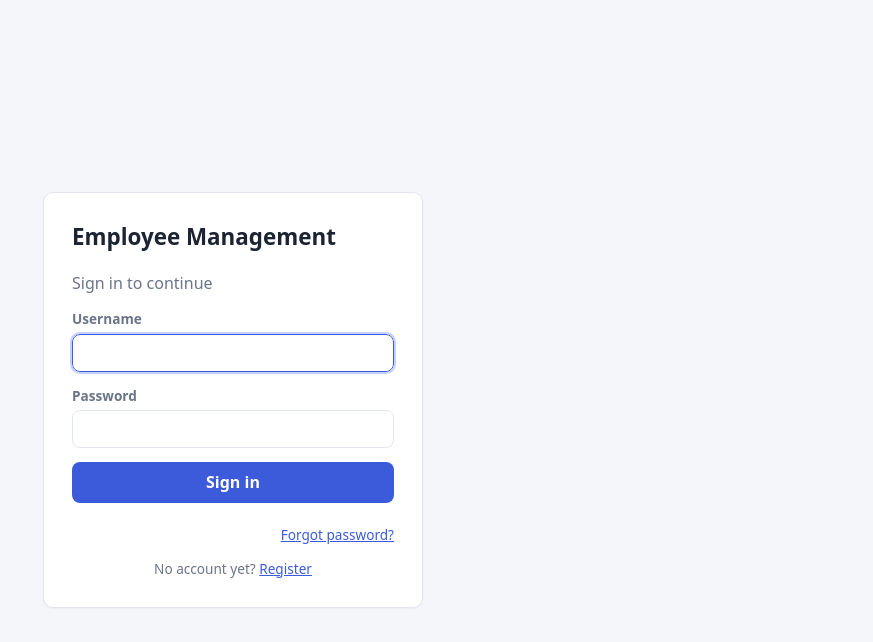
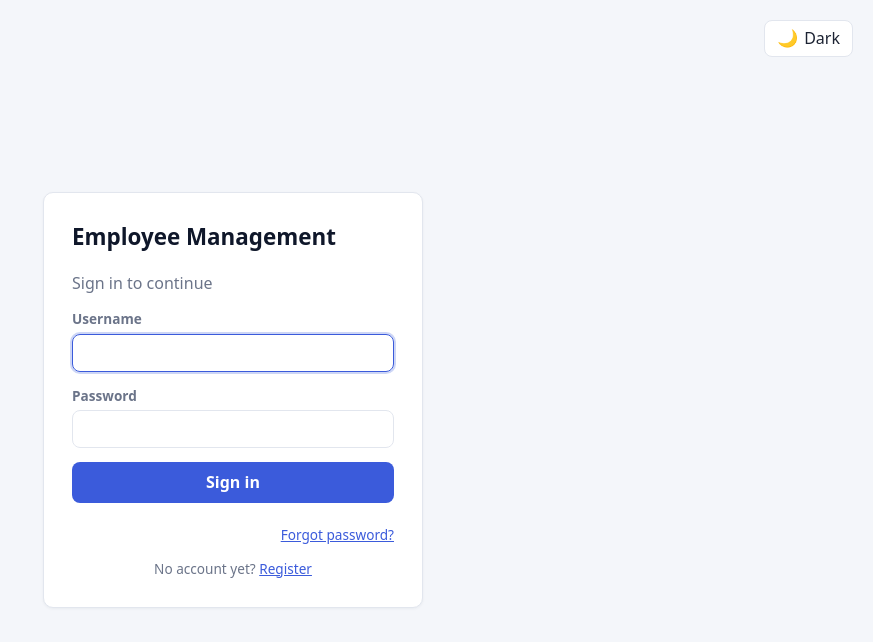
Before and after one commit to ShadowV3N0M/Employee_API, a React (Vite) app in the folder frontend/: page /login in a window 1280 px wide. Shown: the top 642 px of the page, without its empty margins (407-1280 px from the left). Built offline with nearby package versions, Linux system fonts and the light colour scheme; no server answers.

Commit message:
feat: implement dark/light theme system with theme toggle component

```diff
--- a/frontend/src/components/EmployeeDetailModal.jsx
+++ b/frontend/src/components/EmployeeDetailModal.jsx
@@ -97,7 +97,7 @@ export default function EmployeeDetailModal({
             display: "grid",
             gridTemplateColumns: "1fr 1fr",
             gap: "12px",
-            background: "#fff",
+            background: "var(--surface)",
             border: "1px solid var(--border)",
             borderRadius: "8px",
             padding: "14px"
@@ -134,7 +134,7 @@ export default function EmployeeDetailModal({
               display: "grid",
               gridTemplateColumns: "1fr 1fr",
               gap: "12px",
-              background: "#fff",
+              background: "var(--surface)",
               border: "1px solid var(--border)",
               borderRadius: "8px",
               padding: "14px"
@@ -174,7 +174,7 @@ export default function EmployeeDetailModal({
         ) : (
           /* Limited view confidentiality notice for standard users */
           <div style={{
-            background: "#f8fafc",
+            background: "var(--surface-alt)",
             border: "1px dashed var(--border)",
             borderRadius: "8px",
             padding: "14px",
--- a/frontend/src/components/Layout.jsx
+++ b/frontend/src/components/Layout.jsx
@@ -1,5 +1,6 @@
 import { NavLink, Outlet } from "react-router-dom";
 import { useAuth } from "../auth";
+import ThemeToggle from "./ThemeToggle";
 
 export default function Layout() {
   const { user, logout } = useAuth();
@@ -17,6 +18,7 @@ export default function Layout() {
           </nav>
 
           <div className="who">
+            <ThemeToggle />
             <span>{user.username}</span>
             <span className={`badge role-${user.role}`}>{user.role}</span>
             <button className="btn ghost" onClick={logout}>Log out</button>
--- /dev/null
+++ b/frontend/src/components/ThemeToggle.jsx
@@ -0,0 +1,28 @@
+import { useTheme } from "../theme";
+
+export default function ThemeToggle({ className = "", showLabel = true }) {
+  const { theme, toggleTheme } = useTheme();
+  const isDark = theme === "dark";
+
+  return (
+    <button
+      type="button"
+      className={`btn ghost theme-toggle-btn ${className}`}
+      onClick={toggleTheme}
+      title={`Switch to ${isDark ? "Light" : "Dark"} Mode`}
+      aria-label={`Switch to ${isDark ? "Light" : "Dark"} Mode`}
+      style={{
+        display: "inline-flex",
+        alignItems: "center",
+        gap: "6px",
+        cursor: "pointer",
+        padding: "6px 12px",
+        fontWeight: "500",
+        userSelect: "none",
+      }}
+    >
+      <span style={{ fontSize: "1.05rem", lineHeight: 1 }}>{isDark ? "☀️" : "🌙"}</span>
+      {showLabel && <span>{isDark ? "Light" : "Dark"}</span>}
+    </button>
+  );
+}
--- a/frontend/src/main.jsx
+++ b/frontend/src/main.jsx
@@ -3,14 +3,17 @@ import ReactDOM from "react-dom/client";
 import { BrowserRouter } from "react-router-dom";
 import App from "./App";
 import { AuthProvider } from "./auth";
+import { ThemeProvider } from "./theme";
 import "./styles.css";
 
 ReactDOM.createRoot(document.getElementById("root")).render(
   <React.StrictMode>
     <BrowserRouter>
-      <AuthProvider>
-        <App />
-      </AuthProvider>
+      <ThemeProvider>
+        <AuthProvider>
+          <App />
+        </AuthProvider>
+      </ThemeProvider>
     </BrowserRouter>
   </React.StrictMode>
 );
--- a/frontend/src/pages/Login.jsx
+++ b/frontend/src/pages/Login.jsx
@@ -2,6 +2,7 @@ import { useState } from "react";
 import { Navigate, useNavigate } from "react-router-dom";
 import { api } from "../api";
 import { useAuth } from "../auth";
+import ThemeToggle from "../components/ThemeToggle";
 
 export default function Login() {
   const { user, signIn } = useAuth();
@@ -50,6 +51,9 @@ export default function Login() {
 
   return (
     <div className="login-wrap">
+      <div style={{ position: "absolute", top: "20px", right: "20px" }}>
+        <ThemeToggle />
+      </div>
       <form className="card login-card" onSubmit={handleSubmit}>
         <h1>Employee Management</h1>
         <p className="muted">
--- a/frontend/src/styles.css
+++ b/frontend/src/styles.css
@@ -1,14 +1,121 @@
-:root {
+:root,
+[data-theme="light"] {
   --bg: #f4f6fa;
   --surface: #ffffff;
+  --surface-alt: #f8fafc;
   --border: #e2e6ee;
   --text: #1c2333;
+  --text-heading: #0f172a;
   --muted: #6b7489;
   --primary: #3b5bdb;
   --primary-dark: #2f49b5;
+  --primary-light: #e7ecff;
   --danger: #d6336c;
+  --danger-text: #a61e4d;
+  --danger-bg: #fff0f3;
+  --danger-border: #f7c6d3;
   --ok: #2b8a3e;
+  --ok-text: #22692f;
+  --ok-bg: #ebfbee;
+  --ok-border: #c2ebc9;
   --radius: 10px;
+  --th-bg: #fafbfd;
+  --row-hover: #fafbff;
+  --row-hover-active: #f0f4ff;
+  --input-bg: #ffffff;
+  --focus-ring: rgba(59, 91, 219, 0.25);
+  --code-bg: #eef1f7;
+  --shadow: 0 1px 3px rgba(20, 30, 60, 0.05);
+  --modal-shadow: 0 20px 50px rgba(0, 0, 0, 0.25);
+  --overlay-bg: rgba(15, 20, 40, 0.45);
+  --badge-bg: #eef1f7;
+  --badge-role-admin-bg: #ffe8ef;
+  --badge-role-admin-text: #d6336c;
+  --badge-role-manager-bg: #fff3d6;
+  --badge-role-manager-text: #b7791f;
+  --badge-role-user-bg: #e7ecff;
+  --badge-role-user-text: #3b5bdb;
+  color-scheme: light;
+}
+
+[data-theme="dark"] {
+  --bg: #0b1120;
+  --surface: #1e293b;
+  --surface-alt: #162032;
+  --border: #334155;
+  --text: #e2e8f0;
+  --text-heading: #f8fafc;
+  --muted: #94a3b8;
+  --primary: #4c6ef5;
+  --primary-dark: #3b5bdb;
+  --primary-light: rgba(76, 110, 245, 0.2);
+  --danger: #f783ac;
+  --danger-text: #faa2c1;
+  --danger-bg: rgba(214, 51, 108, 0.16);
+  --danger-border: rgba(214, 51, 108, 0.35);
+  --ok: #51cf66;
+  --ok-text: #69db7c;
+  --ok-bg: rgba(43, 138, 62, 0.18);
+  --ok-border: rgba(43, 138, 62, 0.35);
+  --radius: 10px;
+  --th-bg: #141f32;
+  --row-hover: #243247;
+  --row-hover-active: #283952;
+  --input-bg: #131d2e;
+  --focus-ring: rgba(76, 110, 245, 0.45);
+  --code-bg: #2d3748;
+  --shadow: 0 2px 6px rgba(0, 0, 0, 0.45);
+  --modal-shadow: 0 24px 60px rgba(0, 0, 0, 0.75);
+  --overlay-bg: rgba(0, 0, 0, 0.75);
+  --badge-bg: #283548;
+  --badge-role-admin-bg: rgba(214, 51, 108, 0.2);
+  --badge-role-admin-text: #faa2c1;
+  --badge-role-manager-bg: rgba(245, 159, 0, 0.2);
+  --badge-role-manager-text: #ffd43b;
+  --badge-role-user-bg: rgba(76, 110, 245, 0.2);
+  --badge-role-user-text: #91a7ff;
+  color-scheme: dark;
+}
+
+@media (prefers-color-scheme: dark) {
+  :root:not([data-theme="light"]) {
+    --bg: #0b1120;
+    --surface: #1e293b;
+    --surface-alt: #162032;
+    --border: #334155;
+    --text: #e2e8f0;
+    --text-heading: #f8fafc;
+    --muted: #94a3b8;
+    --primary: #4c6ef5;
+    --primary-dark: #3b5bdb;
+    --primary-light: rgba(76, 110, 245, 0.2);
+    --danger: #f783ac;
+    --danger-text: #faa2c1;
+    --danger-bg: rgba(214, 51, 108, 0.16);
+    --danger-border: rgba(214, 51, 108, 0.35);
+    --ok: #51cf66;
+    --ok-text: #69db7c;
+    --ok-bg: rgba(43, 138, 62, 0.18);
+    --ok-border: rgba(43, 138, 62, 0.35);
+    --radius: 10px;
+    --th-bg: #141f32;
+    --row-hover: #243247;
+    --row-hover-active: #283952;
+    --input-bg: #131d2e;
+    --focus-ring: rgba(76, 110, 245, 0.45);
+    --code-bg: #2d3748;
+    --shadow: 0 2px 6px rgba(0, 0, 0, 0.45);
+    --modal-shadow: 0 24px 60px rgba(0, 0, 0, 0.75);
+    --overlay-bg: rgba(0, 0, 0, 0.75);
+    --badge-bg: #283548;
+    --badge-role-admin-bg: rgba(214, 51, 108, 0.2);
+    --badge-role-admin-text: #faa2c1;
+    --badge-role-manager-bg: rgba(245, 159, 0, 0.2);
+    --badge-role-manager-text: #ffd43b;
+    --badge-role-user-bg: rgba(76, 110, 245, 0.2);
+    --badge-role-user-text: #91a7ff;
+    color-scheme: dark;
+  }
 }
 
 * { box-sizing: border-box; }
@@ -19,11 +126,12 @@ body {
   background: var(--bg);
   color: var(--text);
   line-height: 1.45;
+  transition: background-color 0.2s ease, color 0.2s ease;
 }
 
-h1, h2, h3 { margin: 0 0 4px; }
+h1, h2, h3, h4 { margin: 0 0 4px; color: var(--text-heading); }
 p { margin: 0 0 12px; }
-code { background: #eef1f7; padding: 1px 5px; border-radius: 4px; font-size: 0.9em; }
+code { background: var(--code-bg); color: var(--text); padding: 1px 5px; border-radius: 4px; font-size: 0.9em; }
 
 .muted { color: var(--muted); }
 .small { font-size: 0.85rem; }
@@ -36,39 +144,51 @@ code { background: #eef1f7; padding: 1px 5px; border-radius: 4px; font-size: 0.9
 .truncate { max-width: 200px; overflow: hidden; text-overflow: ellipsis; white-space: nowrap; }
 
 /* ---------- top bar ---------- */
-.topbar { background: var(--surface); border-bottom: 1px solid var(--border); }
+.topbar {
+  background: var(--surface);
+  border-bottom: 1px solid var(--border);
+  transition: background-color 0.2s ease, border-color 0.2s ease;
+}
 .topbar-inner {
   max-width: 1200px; margin: 0 auto; padding: 12px 20px;
   display: flex; align-items: center; gap: 28px; flex-wrap: wrap;
 }
-.brand { font-weight: 700; font-size: 1.05rem; }
+.brand { font-weight: 700; font-size: 1.05rem; color: var(--text-heading); }
 .nav { display: flex; gap: 6px; flex: 1; }
 .nav a {
   padding: 6px 12px; border-radius: 8px; color: var(--muted);
   text-decoration: none; font-weight: 500;
+  transition: background-color 0.15s ease, color 0.15s ease;
 }
-.nav a:hover { background: var(--bg); }
-.nav a.active { background: #e7ecff; color: var(--primary); }
+.nav a:hover { background: var(--bg); color: var(--text); }
+.nav a.active { background: var(--primary-light); color: var(--primary); font-weight: 600; }
 .who { display: flex; align-items: center; gap: 10px; }
 
 .container { max-width: 1200px; margin: 0 auto; padding: 24px 20px 60px; }
 
 /* ---------- cards / tables ---------- */
 .card {
-  background: var(--surface); border: 1px solid var(--border);
-  border-radius: var(--radius); box-shadow: 0 1px 2px rgba(20, 30, 60, 0.04);
+  background: var(--surface);
+  border: 1px solid var(--border);
+  border-radius: var(--radius);
+  box-shadow: var(--shadow);
+  transition: background-color 0.2s ease, border-color 0.2s ease, box-shadow 0.2s ease;
 }
 .table-wrap { overflow-x: auto; }
 table { width: 100%; border-collapse: collapse; }
 th, td { padding: 10px 14px; text-align: left; border-bottom: 1px solid var(--border); }
-th { font-size: 0.78rem; text-transform: uppercase; letter-spacing: 0.04em; color: var(--muted); background: #fafbfd; }
+th {
+  font-size: 0.78rem; text-transform: uppercase; letter-spacing: 0.04em;
+  color: var(--muted); background: var(--th-bg);
+  transition: background-color 0.2s ease;
+}
 th.num, th.right { text-align: right; }
 th.sortable { cursor: pointer; user-select: none; }
 th.sortable:hover { color: var(--text); }
 tbody tr:last-child td { border-bottom: none; }
-tbody tr:hover { background: #fafbff; }
+tbody tr:hover { background: var(--row-hover); }
 tr.clickable-row { cursor: pointer; transition: background-color 0.15s ease-in-out; }
-tr.clickable-row:hover { background: #f0f4ff !important; }
+tr.clickable-row:hover { background: var(--row-hover-active) !important; }
 tr.inactive td { color: var(--muted); }
 
 .page-head { display: flex; justify-content: space-between; align-items: flex-end; gap: 16px; margin-bottom: 16px; flex-wrap: wrap; }
@@ -80,38 +200,43 @@ tr.inactive td { color: var(--muted); }
 /* ---------- badges ---------- */
 .badge {
   display: inline-block; padding: 2px 9px; border-radius: 999px;
-  font-size: 0.75rem; font-weight: 600; background: #eef1f7; color: var(--muted);
+  font-size: 0.75rem; font-weight: 600; background: var(--badge-bg); color: var(--muted);
 }
-.badge.ok { background: #e6f6ea; color: var(--ok); }
-.badge.off { background: #f1f3f5; color: #868e96; }
-.badge.role-admin { background: #ffe8ef; color: var(--danger); }
-.badge.role-manager { background: #fff3d6; color: #b7791f; }
-.badge.role-user { background: #e7ecff; color: var(--primary); }
+.badge.ok { background: var(--ok-bg); color: var(--ok); }
+.badge.off { background: var(--badge-bg); color: var(--muted); }
+.badge.role-admin { background: var(--badge-role-admin-bg); color: var(--badge-role-admin-text); }
+.badge.role-manager { background: var(--badge-role-manager-bg); color: var(--badge-role-manager-text); }
+.badge.role-user { background: var(--badge-role-user-bg); color: var(--badge-role-user-text); }
 
 /* ---------- buttons ---------- */
 .btn {
   font: inherit; font-weight: 600; padding: 8px 14px; border-radius: 8px;
   border: 1px solid transparent; cursor: pointer; background: var(--surface); color: var(--text);
+  transition: all 0.15s ease;
 }
 .btn:disabled { opacity: 0.5; cursor: not-allowed; }
 .btn.primary { background: var(--primary); color: #fff; }
 .btn.primary:hover:not(:disabled) { background: var(--primary-dark); }
+.btn.secondary { background: var(--surface-alt); border-color: var(--border); color: var(--text); }
+.btn.secondary:hover:not(:disabled) { background: var(--bg); }
 .btn.ghost { border-color: var(--border); }
 .btn.ghost:hover:not(:disabled) { background: var(--bg); }
-.btn.danger { border-color: #f3c4d5; color: var(--danger); }
-.btn.danger:hover:not(:disabled) { background: #fff0f5; }
+.btn.danger { border-color: var(--danger-border); color: var(--danger); background: var(--surface); }
+.btn.danger:hover:not(:disabled) { background: var(--danger-bg); }
 .btn.small { padding: 4px 10px; font-size: 0.82rem; margin-left: 4px; }
 .btn.block { width: 100%; }
 .link { background: none; border: none; color: var(--primary); cursor: pointer; font: inherit; padding: 0; text-decoration: underline; }
 .icon-btn { background: none; border: none; font-size: 1.6rem; line-height: 1; cursor: pointer; color: var(--muted); }
+.icon-btn:hover { color: var(--text); }
 
 /* ---------- forms ---------- */
 label { display: flex; flex-direction: column; gap: 5px; font-size: 0.85rem; font-weight: 600; color: var(--muted); }
 input, select {
   font: inherit; padding: 8px 10px; border: 1px solid var(--border); border-radius: 8px;
-  background: #fff; color: var(--text); font-weight: 400;
+  background: var(--input-bg); color: var(--text); font-weight: 400;
+  transition: border-color 0.15s ease, background-color 0.2s ease, color 0.2s ease;
 }
-input:focus, select:focus { outline: 2px solid #c5d0ff; border-color: var(--primary); }
+input:focus, select:focus { outline: 2px solid var(--focus-ring); border-color: var(--primary); }
 .form-grid { display: grid; grid-template-columns: 1fr 1fr; gap: 14px; }
 .span-2 { grid-column: span 2; }
 .stack { display: flex; flex-direction: column; gap: 14px; }
@@ -124,27 +249,29 @@ input:focus, select:focus { outline: 2px solid #c5d0ff; border-color: var(--prim
   flex: 1; flex-direction: row; align-items: center; gap: 8px; padding: 9px 12px;
   border: 1px solid var(--border); border-radius: 8px; cursor: pointer; color: var(--text); font-weight: 500;
 }
-.segmented label.on { border-color: var(--primary); background: #f1f4ff; }
+.segmented label.on { border-color: var(--primary); background: var(--primary-light); }
 
 /* ---------- alerts ---------- */
 .alert { padding: 10px 14px; border-radius: 8px; margin-bottom: 14px; font-size: 0.92rem; }
-.alert.error { background: #fff0f3; color: #a61e4d; border: 1px solid #f7c6d3; }
-.alert.success { background: #ebfbee; color: #22692f; border: 1px solid #c2ebc9; cursor: pointer; }
+.alert.error { background: var(--danger-bg); color: var(--danger-text); border: 1px solid var(--danger-border); }
+.alert.success { background: var(--ok-bg); color: var(--ok-text); border: 1px solid var(--ok-border); cursor: pointer; }
 .dismiss { float: right; opacity: 0.6; font-size: 0.8rem; }
 
 /* ---------- modal ---------- */
 .overlay {
-  position: fixed; inset: 0; background: rgba(15, 20, 40, 0.45);
+  position: fixed; inset: 0; background: var(--overlay-bg);
   display: flex; align-items: center; justify-content: center; padding: 20px; z-index: 50;
+  backdrop-filter: blur(2px);
 }
 .modal {
-  background: var(--surface); border-radius: 12px; padding: 22px; width: 100%; max-width: 560px;
-  max-height: 90vh; overflow-y: auto; box-shadow: 0 20px 50px rgba(0, 0, 0, 0.25);
+  background: var(--surface); border: 1px solid var(--border); border-radius: 12px; padding: 22px; width: 100%; max-width: 560px;
+  max-height: 90vh; overflow-y: auto; box-shadow: var(--modal-shadow);
+  transition: background-color 0.2s ease, border-color 0.2s ease;
 }
 .modal-head { display: flex; justify-content: space-between; align-items: flex-start; margin-bottom: 14px; }
 
 /* ---------- login ---------- */
-.login-wrap { min-height: 100vh; display: flex; align-items: center; justify-content: center; padding: 20px; }
+.login-wrap { min-height: 100vh; display: flex; align-items: center; justify-content: center; padding: 20px; position: relative; }
 .login-card { width: 100%; max-width: 380px; padding: 28px; display: flex; flex-direction: column; gap: 14px; }
 .login-card h1 { font-size: 1.4rem; }
 .login-card p { margin: 0; }
--- /dev/null
+++ b/frontend/src/theme.jsx
@@ -0,0 +1,66 @@
+import { createContext, useContext, useEffect, useState } from "react";
+
+const ThemeContext = createContext({
+  theme: "light",
+  toggleTheme: () => {},
+  setTheme: () => {},
+});
+
+export function ThemeProvider({ children }) {
+  const [theme, setThemeState] = useState(() => {
+    const saved = localStorage.getItem("theme");
+    if (saved === "dark" || saved === "light") return saved;
+    if (
+      typeof window !== "undefined" &&
+      window.matchMedia &&
+      window.matchMedia("(prefers-color-scheme: dark)").matches
+    ) {
+      return "dark";
+    }
+    return "light";
+  });
+
+  useEffect(() => {
+    document.documentElement.setAttribute("data-theme", theme);
+    document.documentElement.style.colorScheme = theme;
+    localStorage.setItem("theme", theme);
+  }, [theme]);
+
+  // Listen for system theme changes if user hasn't explicitly set preference in localStorage
+  useEffect(() => {
+    const mediaQuery = window.matchMedia("(prefers-color-scheme: dark)");
+    const handleChange = (e) => {
+      const saved = localStorage.getItem("theme");
+      if (!saved) {
+        setThemeState(e.matches ? "dark" : "light");
+      }
+    };
+
+    mediaQuery.addEventListener("change", handleChange);
+    return () => mediaQuery.removeEventListener("change", handleChange);
+  }, []);
+
+  const toggleTheme = () => {
+    setThemeState((prev) => (prev === "dark" ? "light" : "dark"));
+  };
+
+  const setTheme = (newTheme) => {
+    if (newTheme === "dark" || newTheme === "light") {
+      setThemeState(newTheme);
+    }
+  };
+
+  return (
+    <ThemeContext.Provider value={{ theme, toggleTheme, setTheme }}>
+      {children}
+    </ThemeContext.Provider>
+  );
+}
+
+export function useTheme() {
+  const context = useContext(ThemeContext);
+  if (!context) {
+    throw new Error("useTheme must be used within a ThemeProvider");
+  }
+  return context;
+}
```
Also changed, not shown: 1 other file (tests, documents, lock files or other folders).
